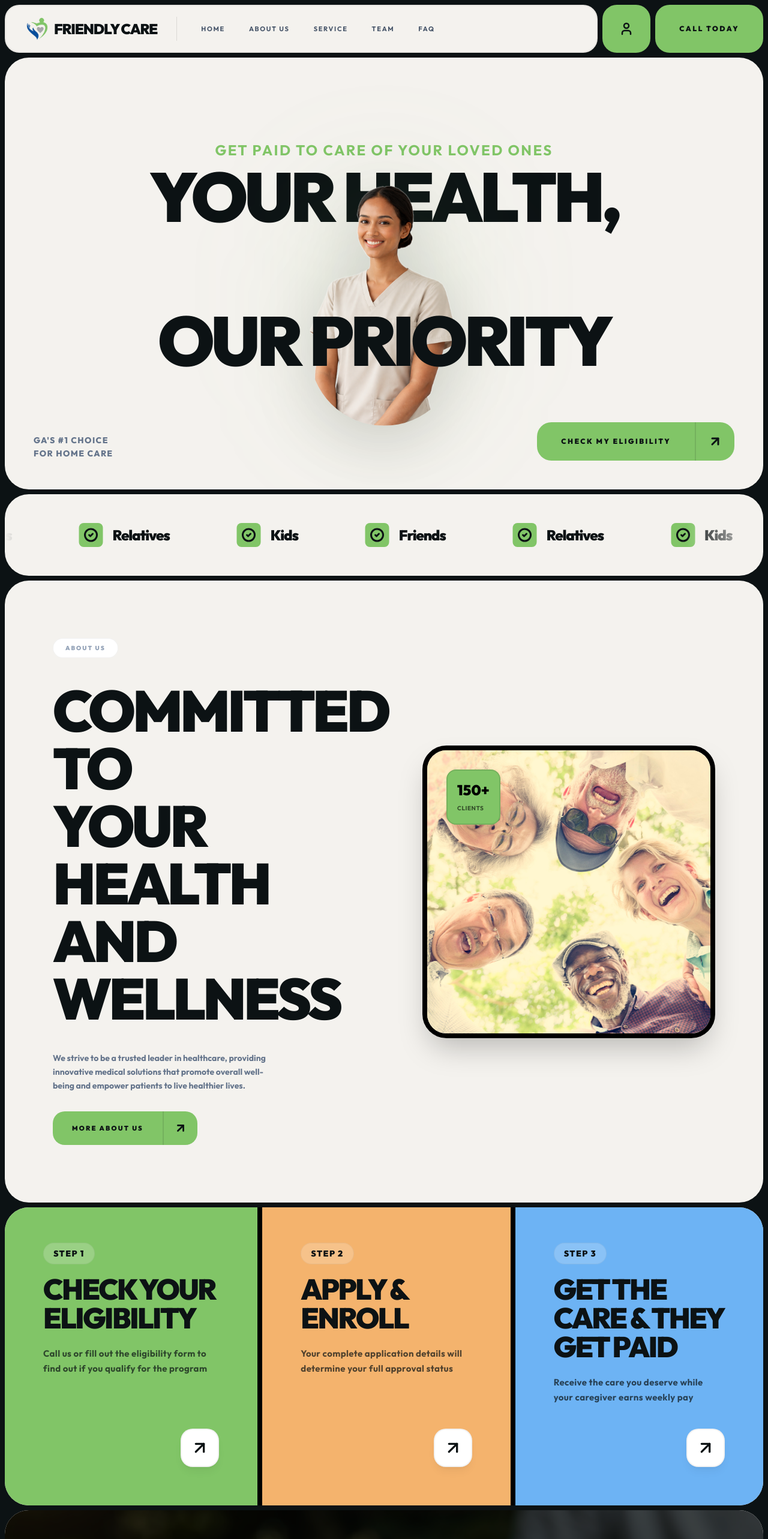
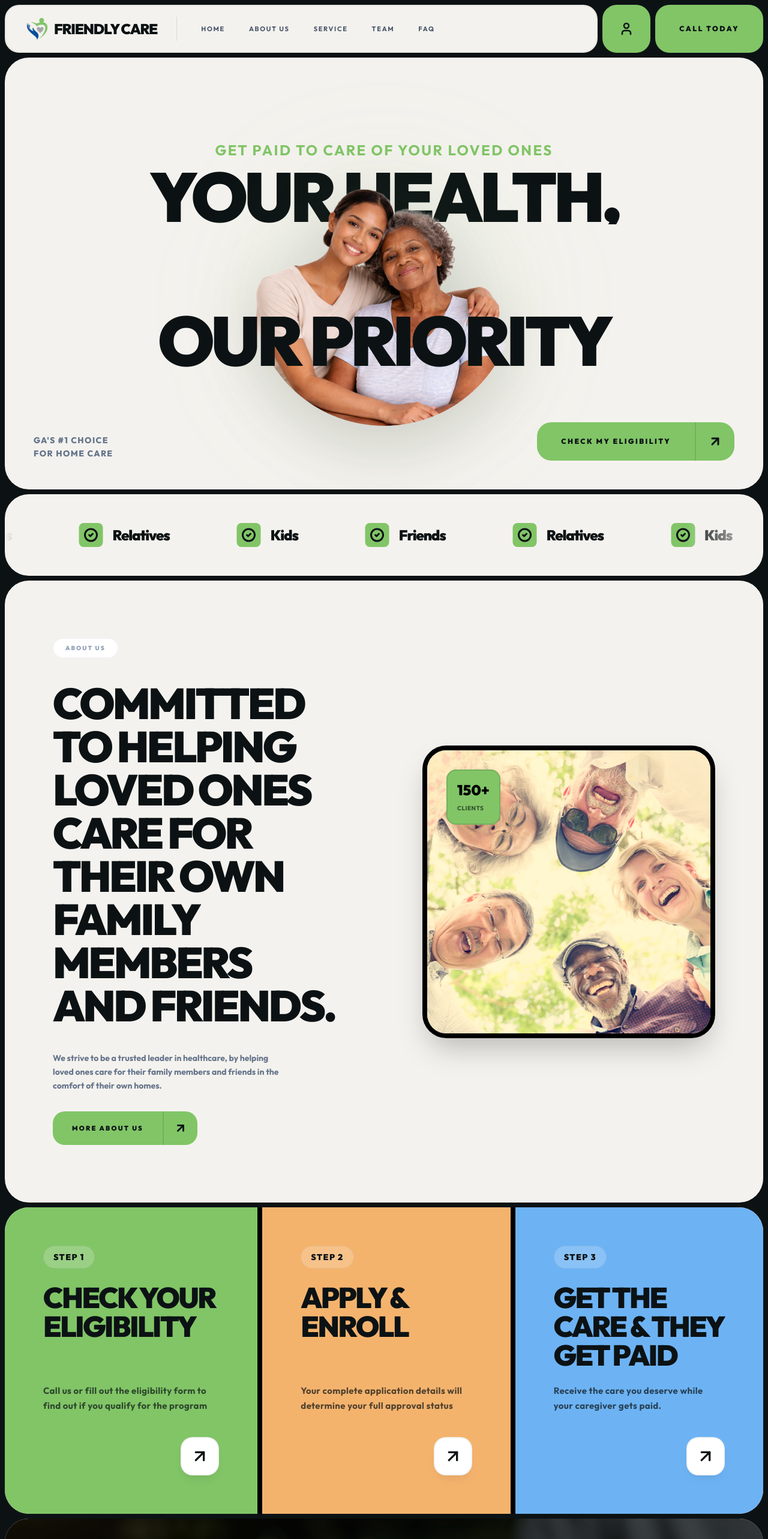
Before and after one commit to verix-ai/fca-web, a React (Vite) app: page / in a window 1280 px wide. Shown: the top 2566 px of the page at 60% size. Built offline with nearby package versions, Linux system fonts and the light colour scheme.

Commit message:
Fix card alignment in Services and Why Choose Us components, and add recent image assets

```diff
--- a/components/About.tsx
+++ b/components/About.tsx
@@ -12,14 +12,12 @@ const About: React.FC = () => {
             <div className="inline-block px-5 py-2 bg-white border border-black/5 rounded-full text-[10px] font-black uppercase tracking-[0.2em] text-slate-400">
               About us
             </div>
-            <h2 className="text-6xl md:text-8xl font-black text-navy leading-[0.85] tracking-tighter uppercase">
-              COMMITTED TO <br />
-              YOUR HEALTH <br />
-              AND WELLNESS
+            <h2 className="text-4xl md:text-6xl lg:text-7xl font-black text-navy leading-[0.85] tracking-tighter uppercase">
+              Committed to helping loved ones care for their own family members and friends.
             </h2>
             <div className="space-y-8">
               <p className="text-slate-500 text-sm font-bold leading-relaxed max-w-sm">
-                We strive to be a trusted leader in healthcare, providing innovative medical solutions that promote overall well-being and empower patients to live healthier lives.
+                We strive to be a trusted leader in healthcare, by helping loved ones care for their family members and friends in the comfort of their own homes.
               </p>
 
               <Link to="/about-us" className="flex items-center group">
--- a/components/FAQPage.tsx
+++ b/components/FAQPage.tsx
@@ -11,7 +11,15 @@ const FAQPage: React.FC = () => {
             questions: [
                 {
                     q: "How much will I get paid?",
-                    a: "Payment and benefits depend on the patient’s location and insurance plan. Please call us to find out your exact rates."
+                    a: (
+                        <>
+                            Payment is based on your location. Please call us to find out your rates. (
+                            <a href="tel:4789734831" className="text-mint hover:text-navy transition-colors font-bold underline">
+                                Call Us Now
+                            </a>
+                            )
+                        </>
+                    )
                 },
                 {
                     q: "How often will I get paid?",
@@ -43,7 +51,7 @@ const FAQPage: React.FC = () => {
             questions: [
                 {
                     q: "Does Friendly Care Agency participate in Georgia Medicaid Waiver programs?",
-                    a: "Yes, we work with Structured Family Caregiving (SFC) and other state-approved waiver programs to help families receive financial assistance for providing home care."
+                    a: "Yes, we particpate in the Source, CCSP, GAPP and ICWP waiver programs."
                 },
                 {
                     q: "Do I need special training to be a family caregiver in Georgia?",
--- a/components/Hero.tsx
+++ b/components/Hero.tsx
@@ -10,22 +10,22 @@ const Hero: React.FC = () => {
 
 
       {/* Top Typography (Background Layer) */}
-      <div className="w-full text-center z-0 mt-8">
-        <p className="text-xs md:text-xl lg:text-2xl font-bold text-mint uppercase tracking-widest mb-4">
+      <div className="w-full text-center z-0 -mt-12 md:mt-8 overflow-hidden">
+        <h1 className="text-[3.9vw] sm:text-sm md:text-xl lg:text-2xl font-bold text-mint uppercase tracking-[0.05em] md:tracking-widest mb-4 whitespace-nowrap">
           Get Paid To Care Of Your Loved Ones
-        </p>
-        <h1 className="text-[12vw] md:text-[9vw] font-black text-navy leading-[0.8] tracking-tighter uppercase select-none whitespace-nowrap">
+        </h1>
+        <h2 className="text-[12vw] md:text-[9vw] font-black text-navy leading-[0.8] tracking-tighter uppercase select-none whitespace-nowrap">
           YOUR HEALTH,
-        </h1>
+        </h2>
       </div>
 
       {/* Doctor Image Container (Middle Layer) */}
       <div className="relative z-10 w-full max-w-2xl -mt-16 flex justify-center">
         <div className="relative">
           <img
-            src="/hero-nurse.png"
-            alt="Smiling Nurse"
-            className="h-auto max-h-[50vh] w-auto object-contain drop-shadow-[0_25px_50px_rgba(0,0,0,0.15)] rounded-b-full scale-100"
+            src="/care-hero.png"
+            alt="Caregiver and Grandma"
+            className="h-auto max-h-[50vh] w-auto object-contain drop-shadow-[0_25px_50px_rgba(0,0,0,0.15)] rounded-b-full scale-100 lg:scale-110 origin-bottom"
           />
           {/* Subtle glow behind doctor */}
           <div className="absolute inset-0 bg-mint/10 rounded-full blur-[100px] -z-10"></div>
@@ -34,9 +34,9 @@ const Hero: React.FC = () => {
 
       {/* Bottom Typography (Foreground Layer) */}
       <div className="absolute bottom-[28%] w-full text-center z-20 pointer-events-none">
-        <h1 className="text-[12vw] md:text-[9vw] font-black text-navy leading-[0.8] tracking-tighter uppercase select-none whitespace-nowrap">
+        <h2 className="text-[12vw] md:text-[9vw] font-black text-navy leading-[0.8] tracking-tighter uppercase select-none whitespace-nowrap">
           OUR PRIORITY
-        </h1>
+        </h2>
       </div>
 
       {/* Bottom Controls Area */}
--- a/components/Services.tsx
+++ b/components/Services.tsx
@@ -18,7 +18,7 @@ const Services: React.FC = () => {
     {
       step: 'Step 3',
       title: 'Get The Care & They Get Paid',
-      description: 'Receive the care you deserve while your caregiver earns weekly pay',
+      description: 'Receive the care you deserve while your caregiver gets paid.',
       color: 'bg-sky',
     },
   ];
@@ -27,20 +27,22 @@ const Services: React.FC = () => {
     <section id="services">
       <div className="grid md:grid-cols-3 divide-y-8 md:divide-y-0 md:divide-x-8 divide-black">
         {steps.map((item, idx) => (
-          <a key={idx} href="#eligibility" className={`${item.color} p-8 md:p-12 lg:p-16 min-h-[350px] md:min-h-[450px] flex flex-col justify-between group cursor-pointer transition-all hover:brightness-105 block`}>
-            <div className="space-y-6">
-              <span className="text-navy font-black text-sm uppercase tracking-widest bg-white/20 px-4 py-2 rounded-full w-fit backdrop-blur-sm border border-black/5">
-                {item.step}
-              </span>
-              <h3 className="text-navy text-4xl lg:text-5xl font-black tracking-tighter uppercase leading-[0.9]">
-                {item.title}
-              </h3>
-              <p className="text-navy/70 text-[15px] font-bold max-w-[280px] leading-relaxed tracking-wide">
+          <a key={idx} href="#eligibility" className={`${item.color} p-8 md:p-12 lg:p-16 min-h-[350px] md:min-h-[450px] flex flex-col group cursor-pointer transition-all hover:brightness-105`}>
+            <div className="flex flex-col flex-grow">
+              <div>
+                <span className="text-navy font-black text-sm uppercase tracking-widest bg-white/20 px-4 py-2 rounded-full w-fit backdrop-blur-sm border border-black/5 mb-6 inline-block">
+                  {item.step}
+                </span>
+                <h3 className="text-navy text-4xl lg:text-5xl font-black tracking-tighter uppercase leading-[0.9] mb-6">
+                  {item.title}
+                </h3>
+              </div>
+              <p className="text-navy/70 text-[15px] font-bold max-w-[280px] leading-relaxed tracking-wide mt-auto">
                 {item.description}
               </p>
             </div>
 
-            <div className="flex justify-end pt-10">
+            <div className="flex justify-end pt-10 mt-auto">
               <div className="w-16 h-16 bg-white rounded-[20px] flex items-center justify-center text-navy shadow-lg shadow-black/5 group-hover:scale-110 transition-all border-2 border-black/5">
                 <ArrowUpRight size={32} strokeWidth={2.5} />
               </div>
--- a/components/StaffPage.tsx
+++ b/components/StaffPage.tsx
@@ -5,7 +5,7 @@ const StaffPage: React.FC = () => {
     const teamMembers = [
         { name: 'Quantez Parks', role: 'Chief Executive Officer', img: '/Staff/quantez-hs.png' },
         { name: 'Jeff Whitaker Jr', role: 'Chief Growth Officer', img: '/Staff/jeff-hs.png' },
-        { name: 'Meg Clark', role: 'Chief Operating Officer', img: '/Staff/meg-hs.png' },
+        { name: 'Meg Clark', role: 'Chief Operating Officer', img: '/Staff/meg-hs1.jpg' },
         { name: 'Ahmad Barron', role: 'Chief Marketing Officer', img: '/Staff/ahmad-hs.png' },
         { name: 'Valencia Jones', role: 'Director Of Nursing', img: '/Staff/valencia-hs.png' },
     ];
--- a/components/Team.tsx
+++ b/components/Team.tsx
@@ -6,7 +6,7 @@ const Team: React.FC = () => {
   const teamMembers = [
     { name: 'Quantez Parks', role: 'Chief Executive Officer', img: '/Staff/quantez-hs.png' },
     { name: 'Jeff Whitaker Jr', role: 'Chief Growth Officer', img: '/Staff/jeff-hs.png' },
-    { name: 'Meg Clark', role: 'Chief Operating Officer', img: '/Staff/meg-hs.png' },
+    { name: 'Meg Clark', role: 'Chief Operating Officer', img: '/Staff/meg-hs1.jpg' },
   ];
 
   return (
--- a/components/WhyChooseUs.tsx
+++ b/components/WhyChooseUs.tsx
@@ -40,7 +40,7 @@ const WhyChooseUs: React.FC = () => {
 
         <div className="grid grid-cols-1 md:grid-cols-2 lg:grid-cols-5 gap-4 w-full">
           {features.map((f, i) => (
-            <div key={i} className="glass-card p-10 rounded-[32px] text-left flex flex-col justify-center min-h-[250px] transition-all hover:bg-white/20">
+            <div key={i} className="glass-card p-10 rounded-[32px] text-left flex flex-col justify-start min-h-[250px] transition-all hover:bg-white/20">
               <h4 className="text-white font-black text-xl mb-4 tracking-tighter uppercase">{f.title}</h4>
               <p className="text-white/60 text-xs font-bold leading-relaxed tracking-wider">{f.desc}</p>
             </div>
```
Also changed, not shown: public/Staff/meg-hs1.jpg (added), public/care-hero.png (added).
